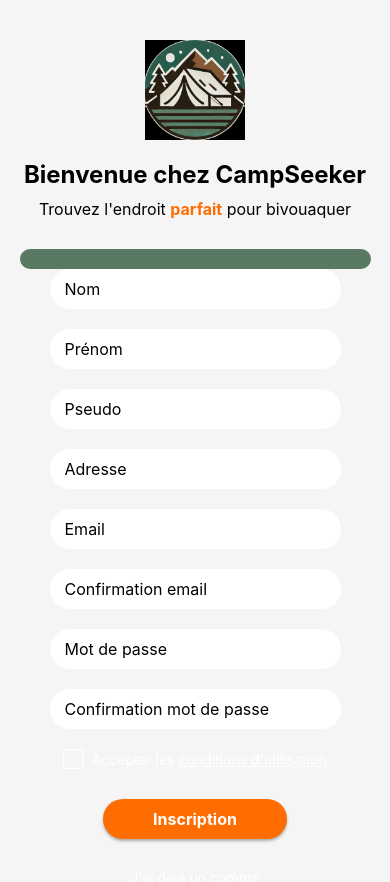
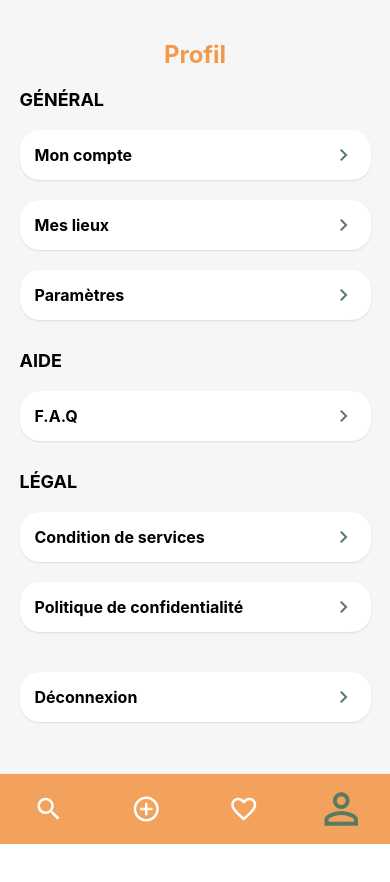
Before and after one commit to lucasleroyy/IWA_Campseeker_IG5, a React Native app: screen /PageProfil in a window 390 px wide. Shown: the top 882 px of the page. After the commit the page ends 844 px from the top, so only its background shows below. Built offline with nearby package versions, Linux system fonts and the light colour scheme.

Commit message:
ajout page profil sans sous page

```diff
--- a/App.js
+++ b/App.js
@@ -3,28 +3,20 @@ import { NavigationContainer } from '@react-navigation/native';
 import { createStackNavigator } from '@react-navigation/stack';
 import PageInscription from './src/Pages/PageInscription';
 import PageConnexion from './src/Pages/PageConnexion';
-import PageConditions from './src/Pages/PageConditions'; // Import de la page
+import PageConditions from './src/Pages/PageConditions';
+import PageProfil from './src/Pages/PageProfil'; // Import de la page profil
 
 const Stack = createStackNavigator();
 
 const App = () => {
   return (
     <NavigationContainer>
-      <Stack.Navigator initialRouteName="PageInscription">
+      {/* Change initialRouteName to 'PageProfil' for testing */}
+      <Stack.Navigator initialRouteName="PageProfil">
         <Stack.Screen
-          name="PageInscription"
-          component={PageInscription}
-          options={{ headerShown: false }}
-        />
-        <Stack.Screen
-          name="PageConnexion"
-          component={PageConnexion}
-          options={{ headerShown: false }}
-        />
-        <Stack.Screen
-          name="PageConditions"
-          component={PageConditions}
-          options={{ title: 'Conditions d\'utilisation' }}
+          name="PageProfil"
+          component={PageProfil}
+          options={{ title: 'Profil utilisateur', headerShown: false }}
         />
       </Stack.Navigator>
     </NavigationContainer>
--- /dev/null
+++ b/src/Pages/PageProfil.js
@@ -0,0 +1,76 @@
+import React from 'react';
+import { ScrollView, View, Text, StyleSheet } from 'react-native';
+import ChampRedirection from '../components/Champ_redirection';
+import Bandeau from '../components/Bandeau';
+
+const PageProfil = ({ navigation }) => {
+  const handleNavigate = (screen) => {
+    navigation.navigate(screen);
+  };
+
+  return (
+    <View style={styles.container}>
+      <ScrollView contentContainerStyle={styles.scrollContent}>
+
+        <Text style={styles.title}>Profil</Text>
+
+        <View style={styles.section}>
+          <Text style={styles.sectionTitle}>GÉNÉRAL</Text>
+          <ChampRedirection label="Mon compte" targetScreen="MonCompte" />
+          <ChampRedirection label="Mes lieux" targetScreen="MesLieux" />
+          <ChampRedirection label="Paramètres" targetScreen="Parametres" />
+        </View>
+
+        <View style={styles.section}>
+          <Text style={styles.sectionTitle}>AIDE</Text>
+          <ChampRedirection label="F.A.Q" targetScreen="FAQ" />
+        </View>
+
+        <View style={styles.section}>
+          <Text style={styles.sectionTitle}>LÉGAL</Text>
+          <ChampRedirection label="Condition de services" targetScreen="ConditionServices" />
+          <ChampRedirection label="Politique de confidentialité" targetScreen="PolitiqueConfidentialite" />
+        </View>
+
+        <View style={styles.section}>
+          <ChampRedirection label="Déconnexion" targetScreen="Deconnexion" style={styles.deconnexion} />
+        </View>
+      </ScrollView>
+
+      <Bandeau currentPage="Profile" onNavigate={handleNavigate} />
+    </View>
+  );
+};
+
+const styles = StyleSheet.create({
+  container: {
+    flex: 1,
+    backgroundColor: '#F6F6F6',
+    paddingTop: 30,
+  },
+  scrollContent: {
+    paddingBottom: 80,
+  },
+  title: {
+    fontSize: 24,
+    fontWeight: 'bold',
+    color: '#F2994A',
+    textAlign: 'center',
+    marginVertical: 10,
+  },
+  section: {
+    marginVertical: 10,
+  },
+  sectionTitle: {
+    fontSize: 18,
+    fontWeight: 'bold',
+    color: '#000',
+    marginLeft: '5%',
+    marginBottom: 10,
+  },
+  deconnexion: {
+    color: '#F2994A',
+  },
+});
+
+export default PageProfil;
```
